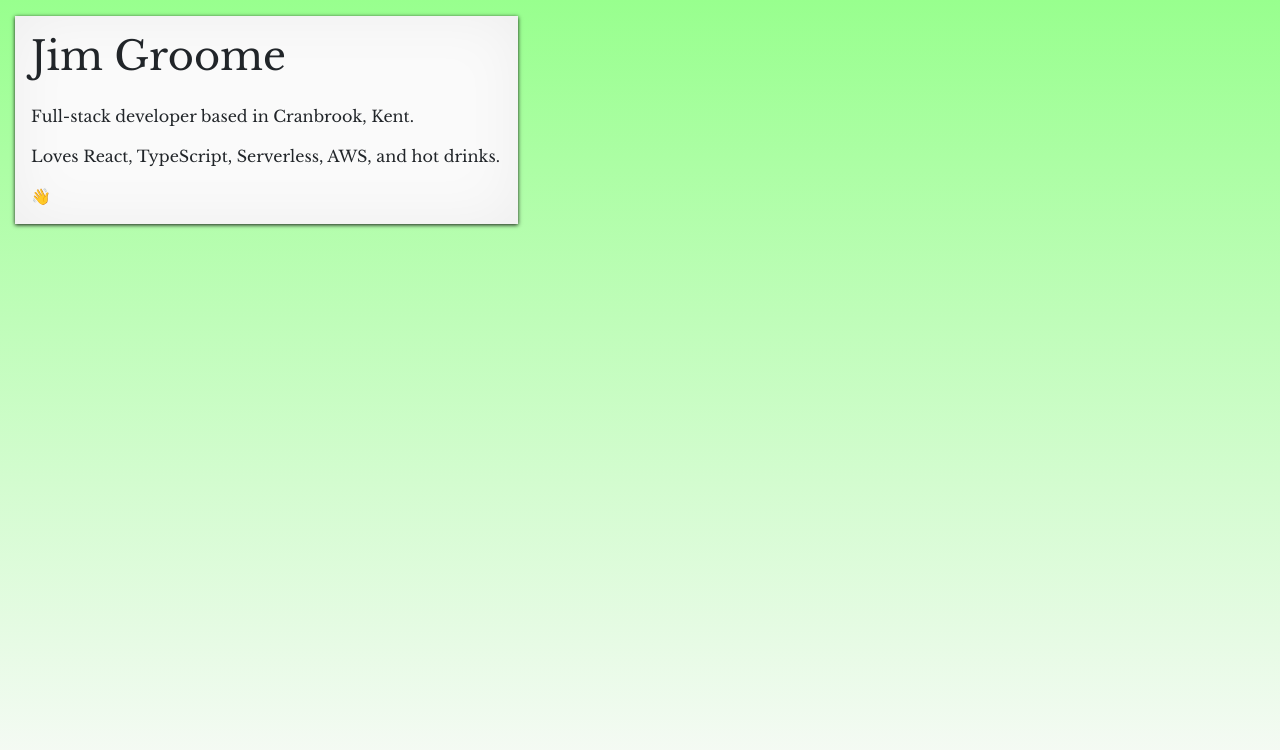
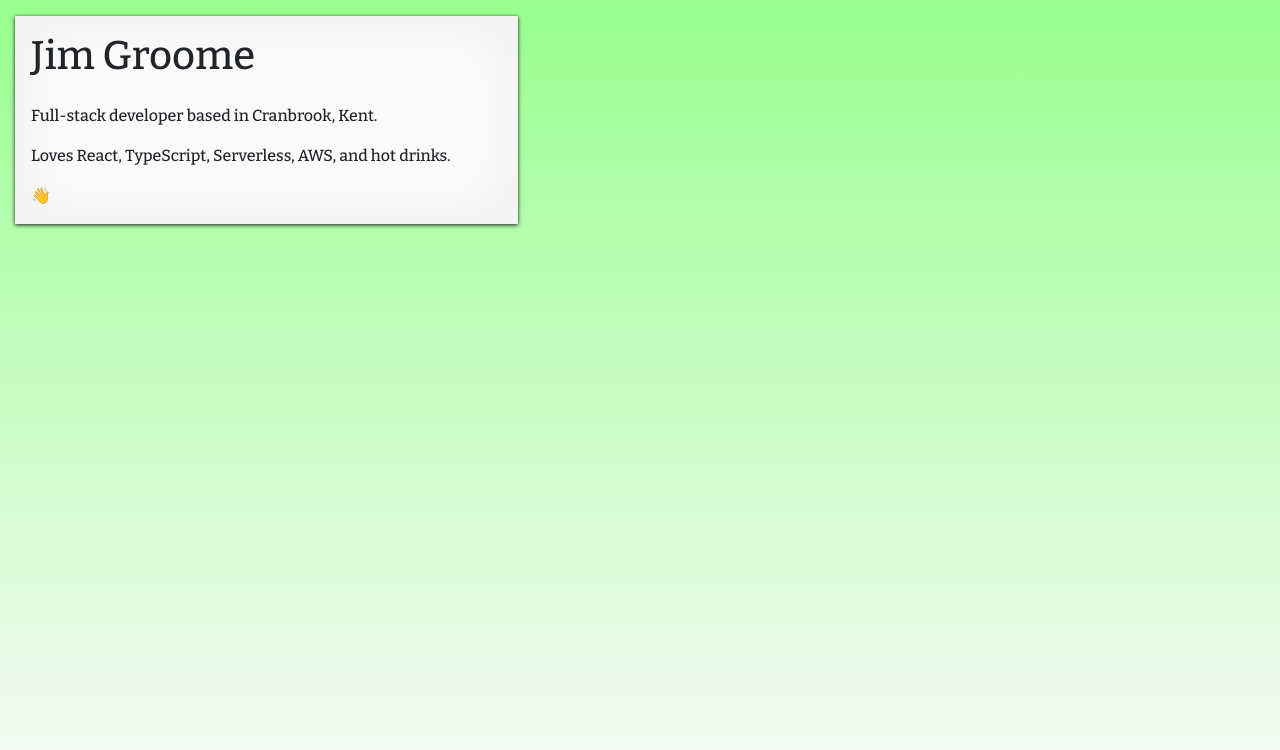
Before and after one commit to jimgroome/jimgroo.me, a Next.js app: page / in a window 1280 px wide. Shown: the top 750 px of the page. Built offline with nearby package versions, Linux system fonts and the light colour scheme.

Commit message:
More font fun

```diff
--- a/src/pages/_app.tsx
+++ b/src/pages/_app.tsx
@@ -3,7 +3,14 @@ import "@fortawesome/fontawesome-free/css/all.min.css";
 import "bootstrap-css-only/css/bootstrap.min.css";
 import "mdbreact/dist/css/mdb.css";
 import type { AppProps } from "next/app";
+import { Bitter } from "next/font/google";
+
+const bitter = Bitter({ weight: "500", subsets: ["latin"] });
 
 export default function App({ Component, pageProps }: AppProps) {
-  return <Component {...pageProps} />;
+  return (
+    <main className={bitter.className}>
+      <Component {...pageProps} />
+    </main>
+  );
 }
--- a/src/styles/globals.scss
+++ b/src/styles/globals.scss
@@ -1,5 +1,3 @@
-@import url("https://fonts.googleapis.com/css2?family=Libre+Baskerville&display=swap");
-
 $blue: #04c;
 $pink: #9b009b;
 $yellow: #7c9b00;
@@ -10,7 +8,6 @@ $white: #fafafa;
   width: 100vw;
   height: 100vh;
   position: relative;
-  font-family: "Libre Baskerville", serif;
   padding-top: 1rem;
   &.blue {
     background: $white linear-gradient(lighten($blue, 50%), $white) no-repeat;
```
